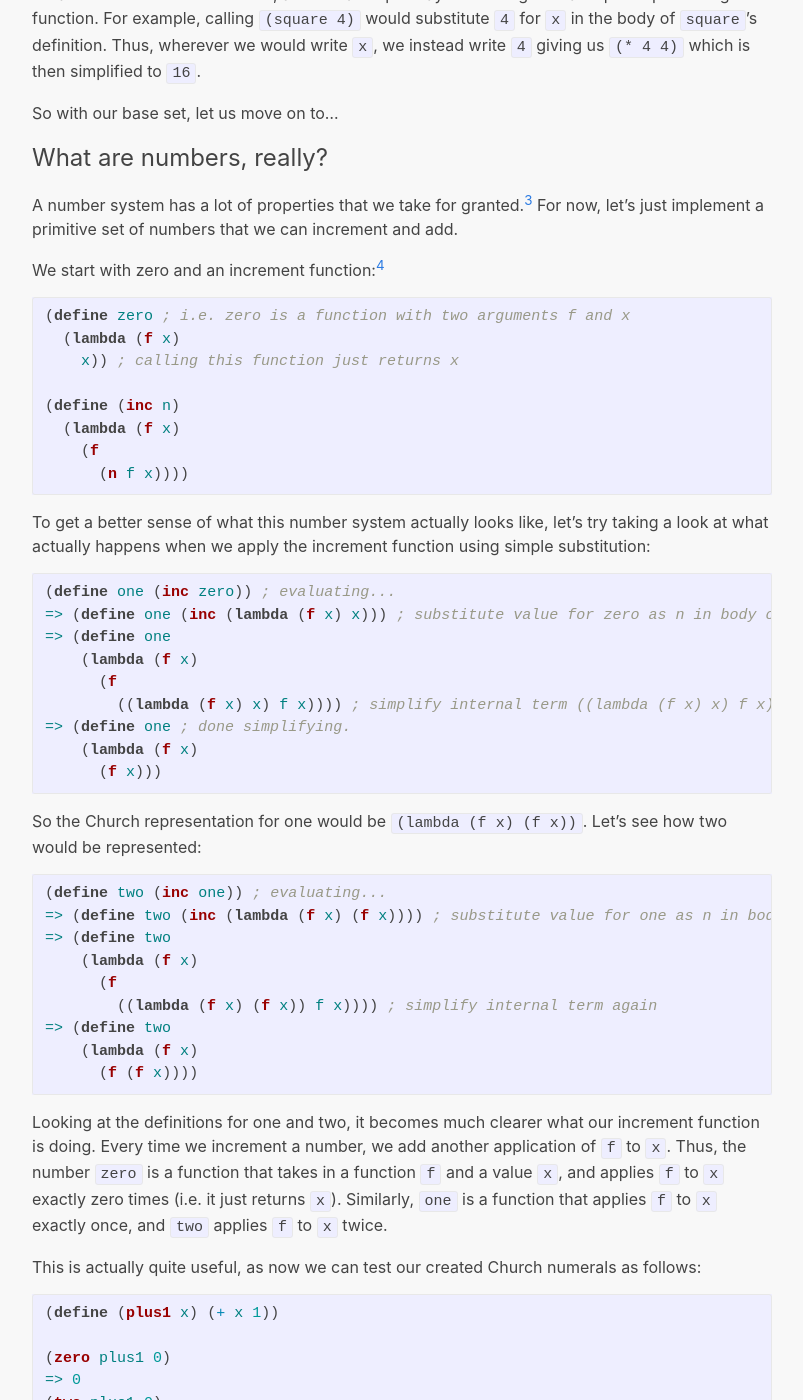
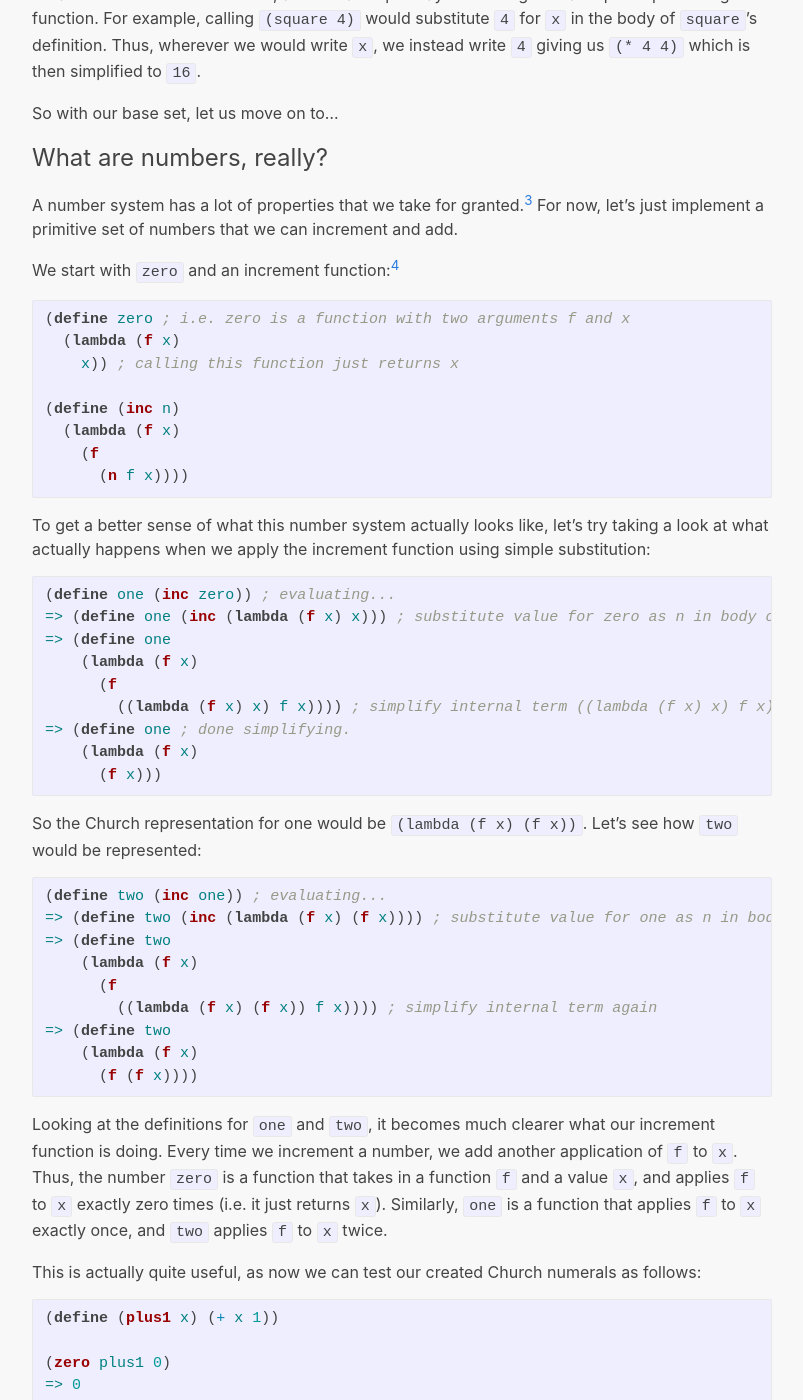
Before and after one commit to ponyta/ponyta.github.io, a Jekyll site: the page built from _posts/2018-10-06-simple-church-numerals.md, in a window 1280 px wide and 1400 px high, scrolled down 1266 px. Shown: the whole window, without its empty margins (238-1041 px from the left). Built offline with Jekyll 4.4.1, drawn with Linux system fonts in a browser that asks for light colours; some of the changed text lies outside the part shown.

````diff
--- a/_posts/2018-10-06-simple-church-numerals.md
+++ b/_posts/2018-10-06-simple-church-numerals.md
@@ -72,7 +72,7 @@ So with our base set, let us move on to...
 A number system has a lot of properties that we take for granted.[^3] For now, let's
 just implement a primitive set of numbers that we can increment and add.
 
-We start with zero and an increment function:[^4]
+We start with `zero` and an increment function:[^4]
 
 ```racket
 (define zero ; i.e. zero is a function with two arguments f and x
@@ -100,7 +100,7 @@ what actually happens when we apply the increment function using simple substitu
       (f x)))
 ```
 
-So the Church representation for one would be `(lambda (f x) (f x))`. Let's see how two would be
+So the Church representation for one would be `(lambda (f x) (f x))`. Let's see how `two` would be
 represented:
 
 ```racket
@@ -115,7 +115,7 @@ represented:
       (f (f x))))
 ```
 
-Looking at the definitions for one and two, it becomes much clearer what our increment function is
+Looking at the definitions for `one` and `two`, it becomes much clearer what our increment function is
 doing. Every time we increment a number, we add another application of `f` to `x`. Thus, the number
 `zero` is a function that takes in a function `f` and a value `x`, and applies `f` to `x` exactly
 zero times (i.e. it just returns `x`). Similarly, `one` is a function that applies `f` to `x`
@@ -165,7 +165,7 @@ Let's try to expand our number system a bit further. Given `a` and `b`, how can
 
 If you consider the definition of multiplication, the problem actually becomes
 similar to addition. `a*b` is just `a` summed to itself `b` times. Or in other
-terms, it's f(x) applied a times, and then doing that process again b times. The
+terms, it's `f(x)` applied `a` times, and then doing that process again `b` times. The
 only tricky part is creating a function that calculates `f` applied `a` times.[^5]
 
 ```racket
````
